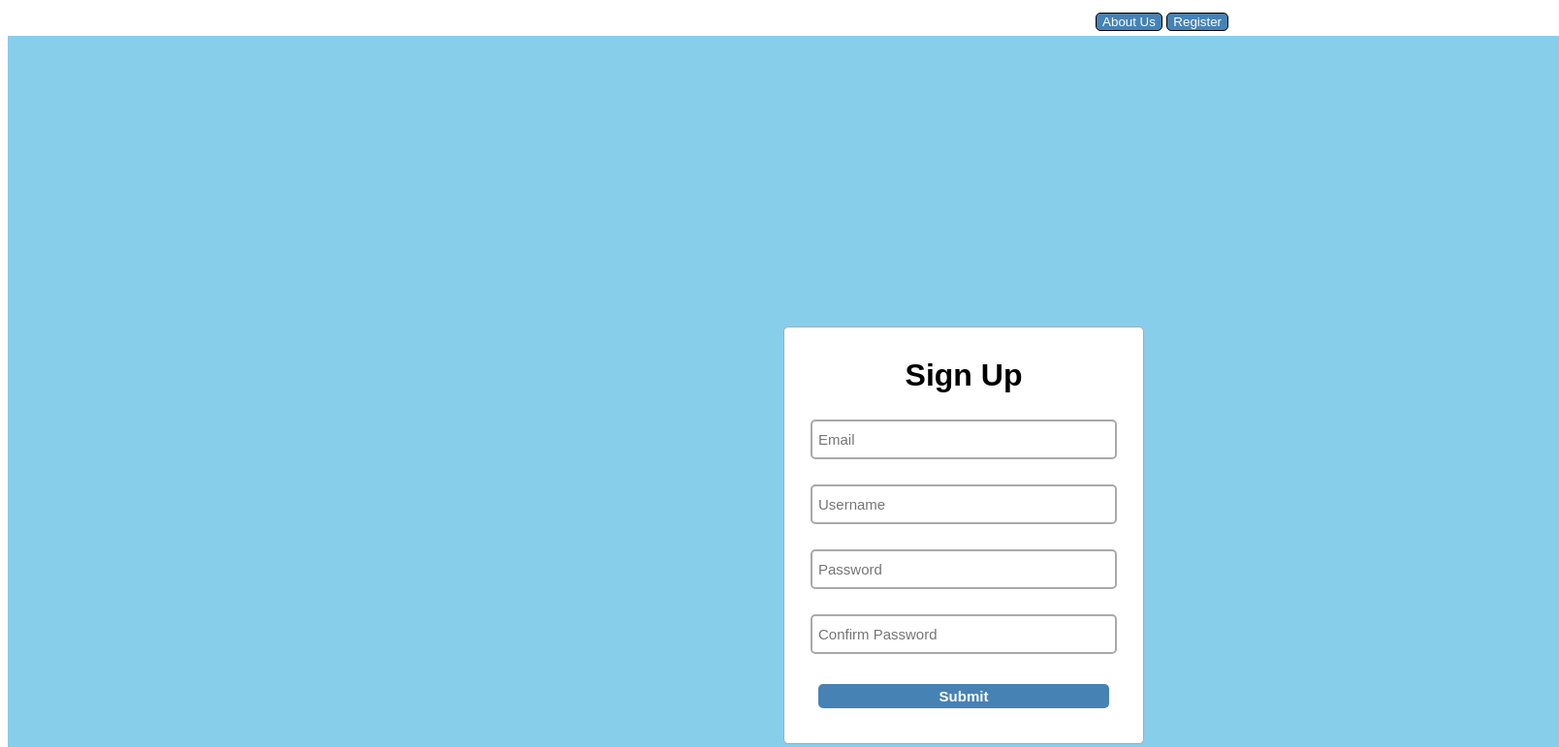
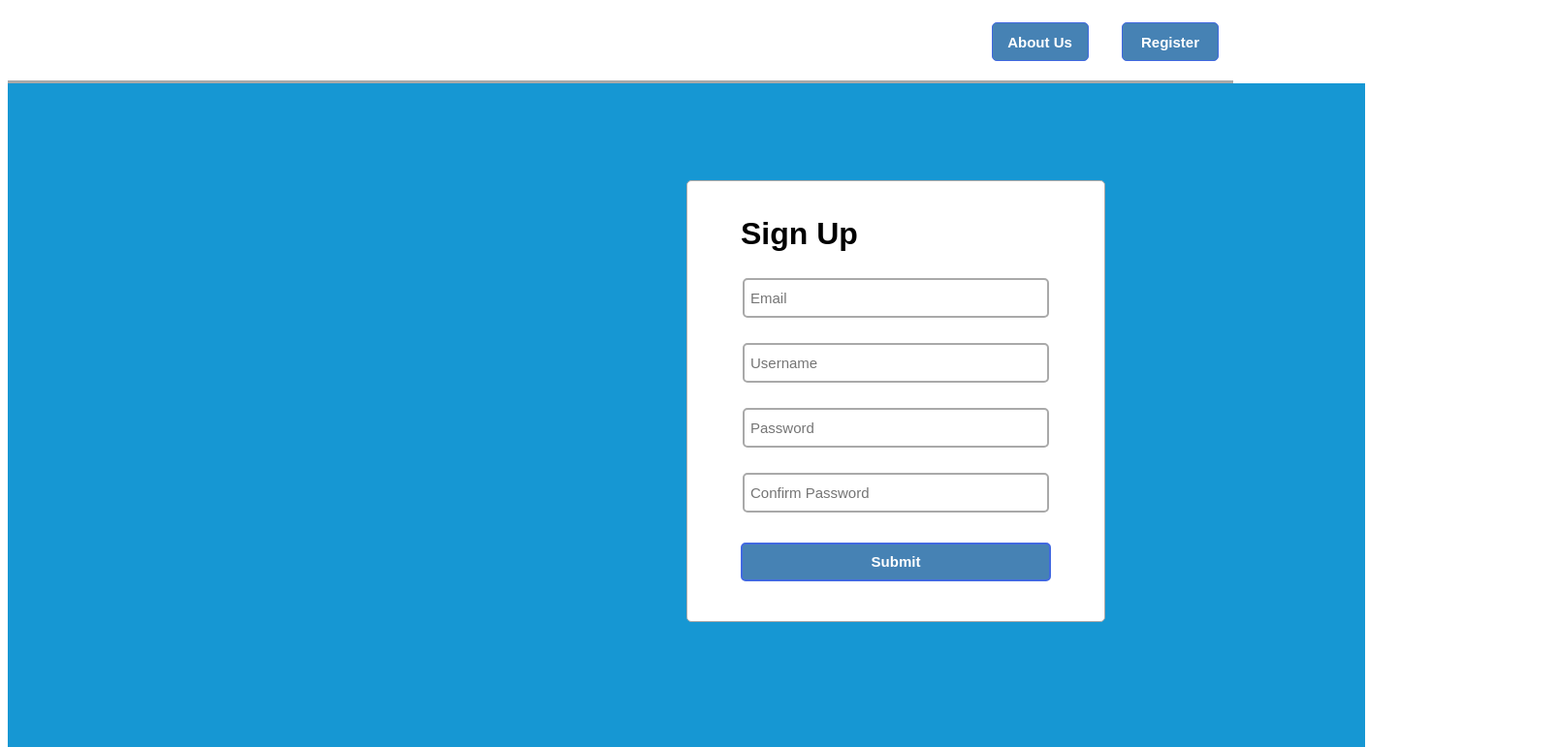
Before and after one commit to RJYocham/HTMLRegisterPage, a plain HTML site: page index.html in a window 1280 px wide. Shown: the top 771 px of the page at 97% size, 1608 px wide, since content can reach past the window. Drawn offline with Linux system fonts and the light colour scheme.

Commit message:
started adding social buttons

```diff
--- a/index.html
+++ b/index.html
@@ -34,6 +34,13 @@
                 <p>
                     <button id="submit" type="submit">Submit</button>
                 </p>
+                <p class="social">
+                    <a href="#" id="facebook"></a>
+                    <a href="#" id="twitter"></a>
+                    <a href="#" id="youtube"></a>
+                    <a href="#" id="instagram"></a>
+                    <a href="#" id="github"></a>
+                </p>
             </form>
         </div>
     </body>
--- a/main.css
+++ b/main.css
@@ -3,13 +3,17 @@ body{
     background-color: white;
 
 }
+h1{
+    text-align: left;
+    padding-left: 40px;
+}
 
 header{
     background-color: white;
     text-align: right;
-    border: thick solid white;
+    border-bottom:solid darkgray;
     position:relative;
-
+    height: 75px;
 }
 
 input{
@@ -27,42 +31,52 @@ input{
     border: 1px solid darkgray;
     border-radius: 5px;
     text-align: center;
-    padding: 10px;
-    width: 350px;
-
+    padding: 15px;
+    width: 400px;
 }
 
 
 #about{
     /* direction to about page */
-    border: 1px solid black;
+    border: 1px solid royalblue;
     background-color: steelblue;
     color: White;
     border-radius: 5px;
+    width: 100px;
+    height: 40px;
+    font-size:15px;
+    font-weight: bold;
+    margin: 15px;
 }
 
 #register{
     /*direction to registration*/
-    border: 1px solid black;
+    border: 1px solid royalblue;
     background-color: steelblue;
     color: White;
     border-radius: 5px;
+    width: 100px;
+    height: 40px;
+    font-size:15px;
+    font-weight: bold;
+    margin: 15px;
 }
 
 #submit{
     /* submit form */
-    border: 2px solid steelblue;
+    border: 2px solid royalblue;
     background-color: steelblue;
     border-radius: 5px;
-    width: 300px;
-    height: 25px;
+    width: 320px;
+    height: 40px;
     color: White;
     font-size: 15px;
     font-weight: bold;
     margin: 10px;
+
 }
 
 #bg{
-    background-color: skyblue;
-    padding: 300px 800px
+    background-color: rgb(22, 151, 211);
+    padding: 100px 700px 500px 700px;
 }
```
